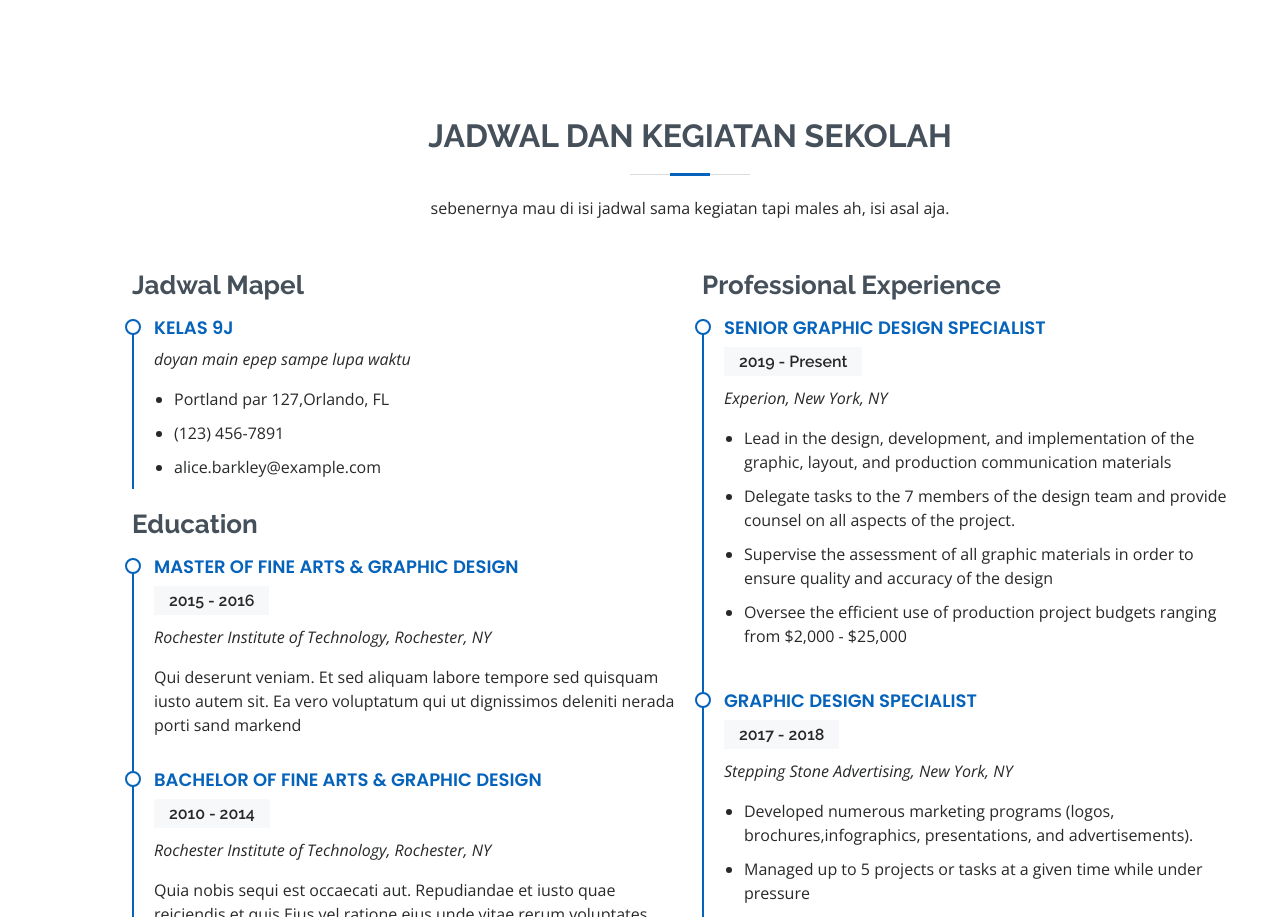
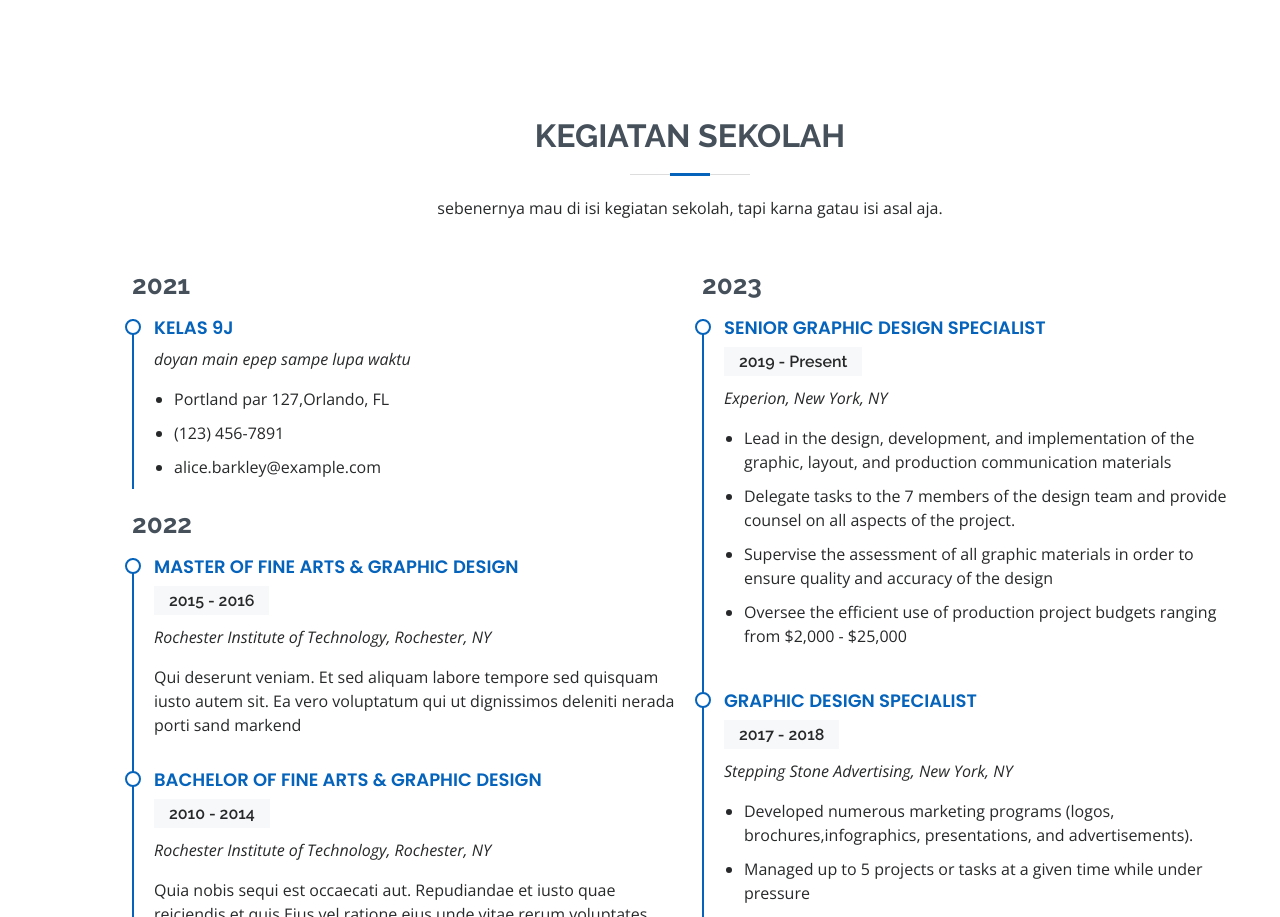
Before and after one commit to ForjiGM87/WEB-SMPN6, a plain HTML site: page index.html in a window 1280 px wide. Shown: the part 1864-2781 px from the top of the page. Drawn offline with nearby package versions, Linux system fonts and the light colour scheme; files whose address does not match are found by name.

Commit message:
Update index.html

```diff
--- a/index.html
+++ b/index.html
@@ -195,13 +195,13 @@
       <div class="container" data-aos="fade-up">
 
         <div class="section-title">
-          <h2>Jadwal Dan Kegiatan sekolah</h2>
-          <p>sebenernya mau di isi jadwal sama kegiatan tapi males ah, isi asal aja.</p>
+          <h2>Kegiatan sekolah</h2>
+          <p>sebenernya mau di isi kegiatan sekolah, tapi karna gatau isi asal aja.</p>
         </div>
 
         <div class="row">
           <div class="col-lg-6">
-            <h3 class="resume-title">Jadwal Mapel</h3>
+            <h3 class="resume-title">2021</h3>
             <div class="resume-item pb-0">
               <h4>Kelas 9J</h4>
               <p><em>doyan main epep sampe lupa waktu</em></p>
@@ -212,7 +212,7 @@
               </ul>
             </div>
 
-            <h3 class="resume-title">Education</h3>
+            <h3 class="resume-title">2022</h3>
             <div class="resume-item">
               <h4>Master of Fine Arts &amp; Graphic Design</h4>
               <h5>2015 - 2016</h5>
@@ -227,7 +227,7 @@
             </div>
           </div>
           <div class="col-lg-6">
-            <h3 class="resume-title">Professional Experience</h3>
+            <h3 class="resume-title">2023</h3>
             <div class="resume-item">
               <h4>Senior graphic design specialist</h4>
               <h5>2019 - Present</h5>
```
